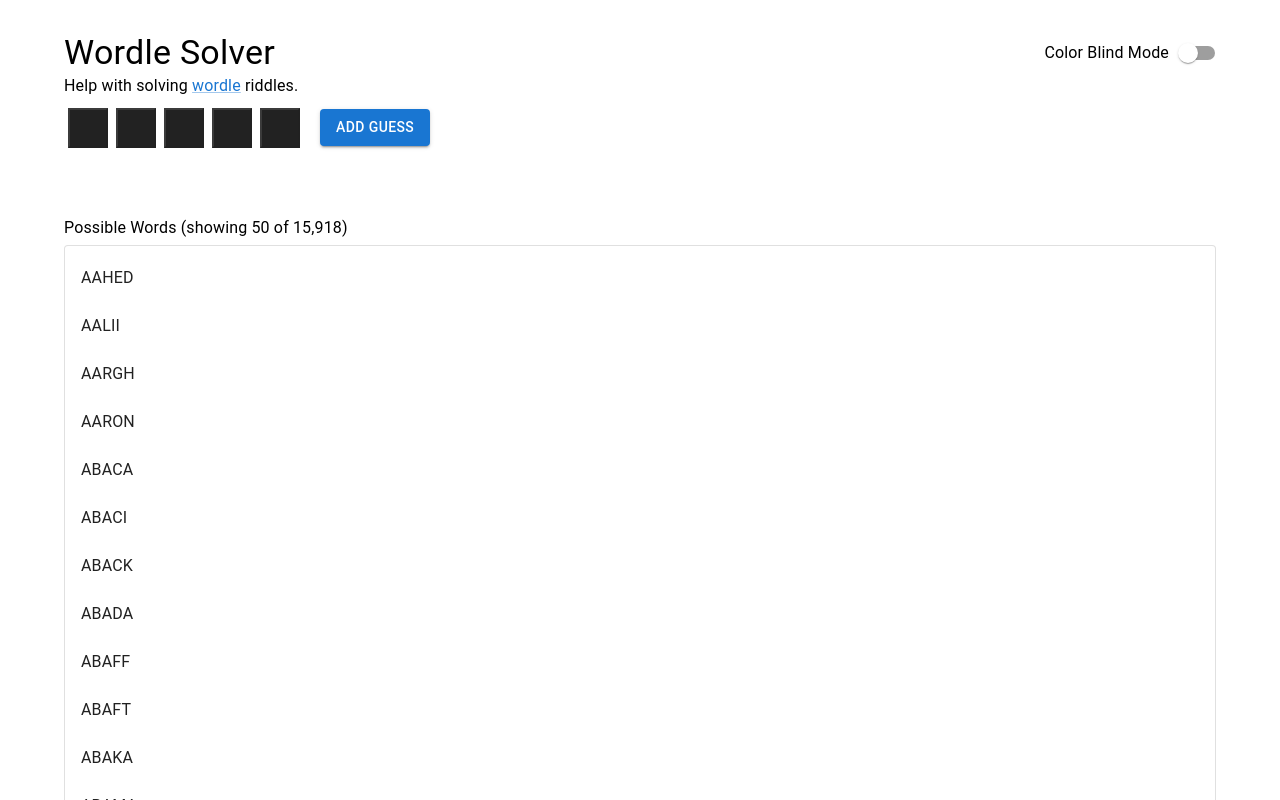
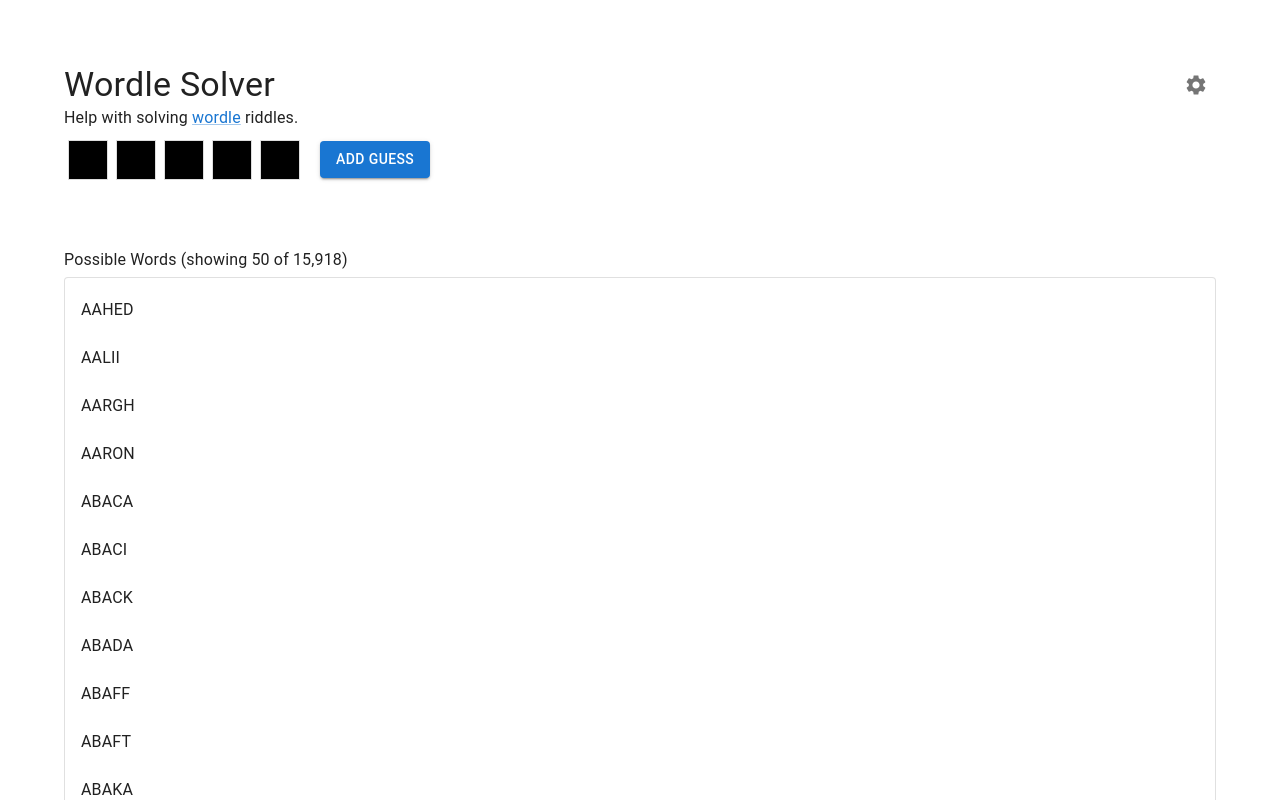
Before and after one commit to austinChappell/wordle_solver, a React (Create React App) app: page / in a window 1280 px wide. Shown: the top 800 px of the page. Built offline with nearby package versions, Linux system fonts and the light colour scheme.

Commit message:
Add settings menu

```diff
--- a/package.json
+++ b/package.json
@@ -5,6 +5,7 @@
   "dependencies": {
     "@emotion/react": "^11.7.1",
     "@emotion/styled": "^11.6.0",
+    "@mui/icons-material": "^5.3.1",
     "@mui/material": "^5.3.1",
     "@testing-library/jest-dom": "^5.16.1",
     "@testing-library/react": "^12.1.2",
--- a/src/App.tsx
+++ b/src/App.tsx
@@ -1,128 +1,38 @@
 // External Dependencies
 import {
-  useCallback,
-  useEffect,
-  useMemo,
-  useState
-} from 'react';
-import {
-  Box,
-  Container,
-  FormControlLabel,
-  Link,
-  List,
-  ListItem,
-  ListItemText,
-  Paper,
-  Switch,
-  Typography
+  createTheme,
+  CssBaseline,
+  ThemeProvider,
 } from '@mui/material';
+import { useState } from 'react';
 
 // Local Dependencies
-import WordRow from './WordRow';
-import { LetterGuess, Result } from './LetterGrid';
-import { maxPossibilitiesToShow, numOfGuesses, numOfLetters } from './constants';
+import Game from './Game';
+
+// Local Variables
+const darkTheme = createTheme({
+  palette: {
+    mode: 'dark',
+  },
+});
+const lightTheme = createTheme({
+  palette: {
+    mode: 'light',
+  },
+});
 
 function App() {
-  const [colorBlindMode, setColorBlindMode] = useState(false);
-  const [words, setWords] = useState<string[] | null>(null);
-  const [attemptedGuesses, setAttemptedGuesses] = useState<LetterGuess[][]>([]);
-
-  const handleSetGuess = useCallback((guess: LetterGuess[]) => {
-    setAttemptedGuesses([
-      ...attemptedGuesses,
-      guess,
-    ]);
-  }, [attemptedGuesses]);
-
-  const remainingPossibleWords = useMemo(() => (words ?? [])
-    .filter(word =>
-      attemptedGuesses.every(guess =>
-        guess.every((l, i) => {
-          const isExistingLetter = l.result === Result.Exists &&
-            word.includes(l.letter) &&
-            word[i] !== l.letter;
-
-          const isMatchingLetter = l.result === Result.Correct &&
-            word[i] === l.letter;
-
-          const isWrongLetter = l.result === Result.Wrong &&
-            !word.includes(l.letter);
-
-          return isExistingLetter || isMatchingLetter
-            || isWrongLetter;
-        }))
-    ), [attemptedGuesses, words]);
-
-  useEffect(() => {
-    fetch('./words.txt')
-      .then((r) => r.text())
-      .then(text => {
-        setWords(text.toUpperCase().split('\n').filter(word => word.length === numOfLetters));
-      })
-  }, []);
+  const [darkMode, setDarkMode] = useState(false);
 
   return (
-    <Box marginY={4}>
-      <Container>
-        <Box
-          display="flex"
-          justifyContent="space-between"
-        >
-          <Typography
-            component="h1"
-            variant="h4"
-          >
-            Wordle Solver
-          </Typography>
+    <ThemeProvider theme={darkMode ? darkTheme : lightTheme}>
+      <CssBaseline />
 
-          <FormControlLabel
-            control={(
-              <Switch
-                checked={colorBlindMode}
-                onChange={() => setColorBlindMode(mode => !mode)}
-              />
-            )}
-            label="Color Blind Mode"
-            labelPlacement="start"
-          />
-        </Box>
-
-        <Typography
-          component="h2"
-          gutterBottom
-        >
-          Help with solving <Link href="https://www.powerlanguage.co.uk/wordle/">wordle</Link> riddles.
-        </Typography>
-
-        {Array(numOfGuesses).fill(Boolean).slice(0, attemptedGuesses.length + 1).map((_attempt, index) => (
-          <WordRow
-            colorBlindMode={colorBlindMode}
-            key={index}
-            onSetGuess={handleSetGuess}
-            showEditButton={index === attemptedGuesses.length}
-          />
-        ))}
-
-        <Box marginTop={8}>
-          <Typography gutterBottom>
-            Possible Words (showing {Math.min(remainingPossibleWords.length, maxPossibilitiesToShow)} of {remainingPossibleWords.length.toLocaleString()})
-          </Typography>
-
-          <Paper variant="outlined">
-            <List>
-              {remainingPossibleWords.slice(0, maxPossibilitiesToShow).map(word => (
-                <ListItem key={word}>
-                  <ListItemText
-                    primary={word}
-                  />
-                </ListItem>
-              ))}
-            </List>
-          </Paper>
-        </Box>
-      </Container>
-    </Box>
+      <Game
+        darkMode={darkMode}
+        setDarkMode={setDarkMode}
+      />
+    </ThemeProvider>
   );
 }
 
--- /dev/null
+++ b/src/Game.tsx
@@ -0,0 +1,147 @@
+// External Dependencies
+import {
+  FC,
+  useCallback,
+  useEffect,
+  useMemo,
+  useState
+} from 'react';
+import {
+  Box,
+  Container,
+  FormControlLabel,
+  IconButton,
+  Link,
+  List,
+  ListItem,
+  ListItemText,
+  Paper,
+  Switch,
+  Typography,
+} from '@mui/material';
+import SettingsIcon from '@mui/icons-material/Settings';
+
+// Local Dependencies
+import WordRow from './WordRow';
+import { LetterGuess, Result } from './LetterGrid';
+import { maxPossibilitiesToShow, numOfGuesses, numOfLetters } from './constants';
+import Settings from './Settings';
+
+// Local Typings
+interface Props {
+  darkMode: boolean;
+  setDarkMode: (darkMode: boolean) => void;
+}
+
+// Local Variables
+const Game: FC<Props> = ({
+  darkMode,
+  setDarkMode,
+}) => {
+  const [colorBlindMode, setColorBlindMode] = useState(false);
+  const [words, setWords] = useState<string[] | null>(null);
+  const [attemptedGuesses, setAttemptedGuesses] = useState<LetterGuess[][]>([]);
+
+  const handleSetGuess = useCallback((guess: LetterGuess[]) => {
+    setAttemptedGuesses([
+      ...attemptedGuesses,
+      guess,
+    ]);
+  }, [attemptedGuesses]);
+
+  const remainingPossibleWords = useMemo(() => (words ?? [])
+    .filter(word =>
+      attemptedGuesses.every(guess =>
+        guess.every((l, i) => {
+          const isExistingLetter = l.result === Result.Exists &&
+            word.includes(l.letter) &&
+            word[i] !== l.letter;
+
+          const isMatchingLetter = l.result === Result.Correct &&
+            word[i] === l.letter;
+
+          const isWrongLetter = l.result === Result.Wrong &&
+            !word.includes(l.letter);
+
+          return isExistingLetter || isMatchingLetter
+            || isWrongLetter;
+        }))
+    ), [attemptedGuesses, words]);
+
+  useEffect(() => {
+    fetch('./words.txt')
+      .then((r) => r.text())
+      .then(text => {
+        setWords(text.toUpperCase().split('\n').filter(word => word.length === numOfLetters));
+      })
+  }, []);
+
+  return (
+    <main>
+      <Box
+        padding={4}
+        marginY={4}
+      >
+        <Container>
+          <Box
+            display="flex"
+            justifyContent="space-between"
+          >
+            <Typography
+              component="h1"
+              variant="h4"
+            >
+              Wordle Solver
+            </Typography>
+
+            <Settings
+              colorBlindMode={colorBlindMode}
+              darkMode={darkMode}
+              setColorBlindMode={setColorBlindMode}
+              setDarkMode={setDarkMode}
+            />
+          </Box>
+
+          <Typography
+            color="textPrimary"
+            component="h2"
+            gutterBottom
+          >
+            Help with solving <Link href="https://www.powerlanguage.co.uk/wordle/">wordle</Link> riddles.
+          </Typography>
+
+          {Array(numOfGuesses).fill(Boolean).slice(0, attemptedGuesses.length + 1).map((_attempt, index) => (
+            <WordRow
+              colorBlindMode={colorBlindMode}
+              key={index}
+              onSetGuess={handleSetGuess}
+              showEditButton={index === attemptedGuesses.length}
+            />
+          ))}
+
+          <Box marginTop={8}>
+            <Typography
+              gutterBottom
+            >
+              Possible Words (showing {Math.min(remainingPossibleWords.length, maxPossibilitiesToShow)} of {remainingPossibleWords.length.toLocaleString()})
+            </Typography>
+
+            <Paper variant="outlined">
+              <List>
+                {remainingPossibleWords.slice(0, maxPossibilitiesToShow).map(word => (
+                  <ListItem key={word}>
+                    <ListItemText
+                      primary={word}
+                    />
+                  </ListItem>
+                ))}
+              </List>
+            </Paper>
+          </Box>
+        </Container>
+      </Box>
+    </main>
+  );
+}
+
+export default Game;
--- a/src/LetterGrid.tsx
+++ b/src/LetterGrid.tsx
@@ -27,9 +27,9 @@
     case Result.Correct:
       return colorBlindMode ? '#DB7500' : '#038A0E';
     case Result.Exists:
-      return colorBlindMode ? '#37B3F0' : '#CCA80A';
+      return colorBlindMode ? '#329BDB' : '#CCA80A';
     case Result.Wrong:
-      return '#222222';
+      return '#000000';
   }
 }
 const Grid = styled.div({
@@ -45,6 +45,7 @@
 }) => ({
   alignItems: 'center',
   backgroundColor: getBackgroundColor(result, colorBlindMode),
+  border: '1px solid #DDDDDD',
   color: '#FFFFFF',
   display: 'flex',
   justifyContent: 'center',
--- /dev/null
+++ b/src/Settings.tsx
@@ -0,0 +1,87 @@
+// External Dependencies
+import {
+  FC,
+  MouseEvent,
+  useCallback,
+  useState
+} from 'react';
+import {
+  Box,
+  FormControlLabel,
+  IconButton,
+  Menu,
+  Switch,
+} from '@mui/material';
+import SettingsIcon from '@mui/icons-material/Settings';
+
+// Local Typings
+interface Props {
+  colorBlindMode: boolean;
+  darkMode: boolean;
+  setColorBlindMode: (colorBlindMode: boolean) => void;
+  setDarkMode: (darkMode: boolean) => void;
+}
+
+// Component Definition
+const Settings: FC<Props> = ({
+  colorBlindMode,
+  darkMode,
+  setColorBlindMode,
+  setDarkMode,
+}) => {
+  const [anchorEl, setAnchorEl] = useState<HTMLElement | null>(null);
+  const open = Boolean(anchorEl);
+  const handleClick = useCallback((event: MouseEvent<HTMLButtonElement>) => {
+    if (event?.currentTarget) {
+      setAnchorEl(event?.currentTarget);
+    }
+  }, []);
+
+  const handleClose = useCallback(() => {
+    setAnchorEl(null);
+  }, []);
+
+  return (
+    <>
+      <IconButton onClick={handleClick}>
+        <SettingsIcon />
+      </IconButton>
+
+      <Menu
+        anchorEl={anchorEl}
+        onClose={handleClose}
+        open={open}
+      >
+        <Box
+          display="flex"
+          flexDirection="column"
+          padding={2}
+        >
+          <FormControlLabel
+            control={(
+              <Switch
+                checked={colorBlindMode}
+                onChange={() => setColorBlindMode(!colorBlindMode)}
+              />
+            )}
+            label="Color Blind Mode"
+            labelPlacement="start"
+          />
+
+          <FormControlLabel
+            control={(
+              <Switch
+                checked={darkMode}
+                onChange={() => setDarkMode(!darkMode)}
+              />
+            )}
+            label="Dark Mode"
+            labelPlacement="start"
+          />
+        </Box>
+      </Menu>
+    </>
+  );
+}
+
+export default Settings;
```
Also changed, not shown: 1 other file (tests, documents, lock files or other folders).
